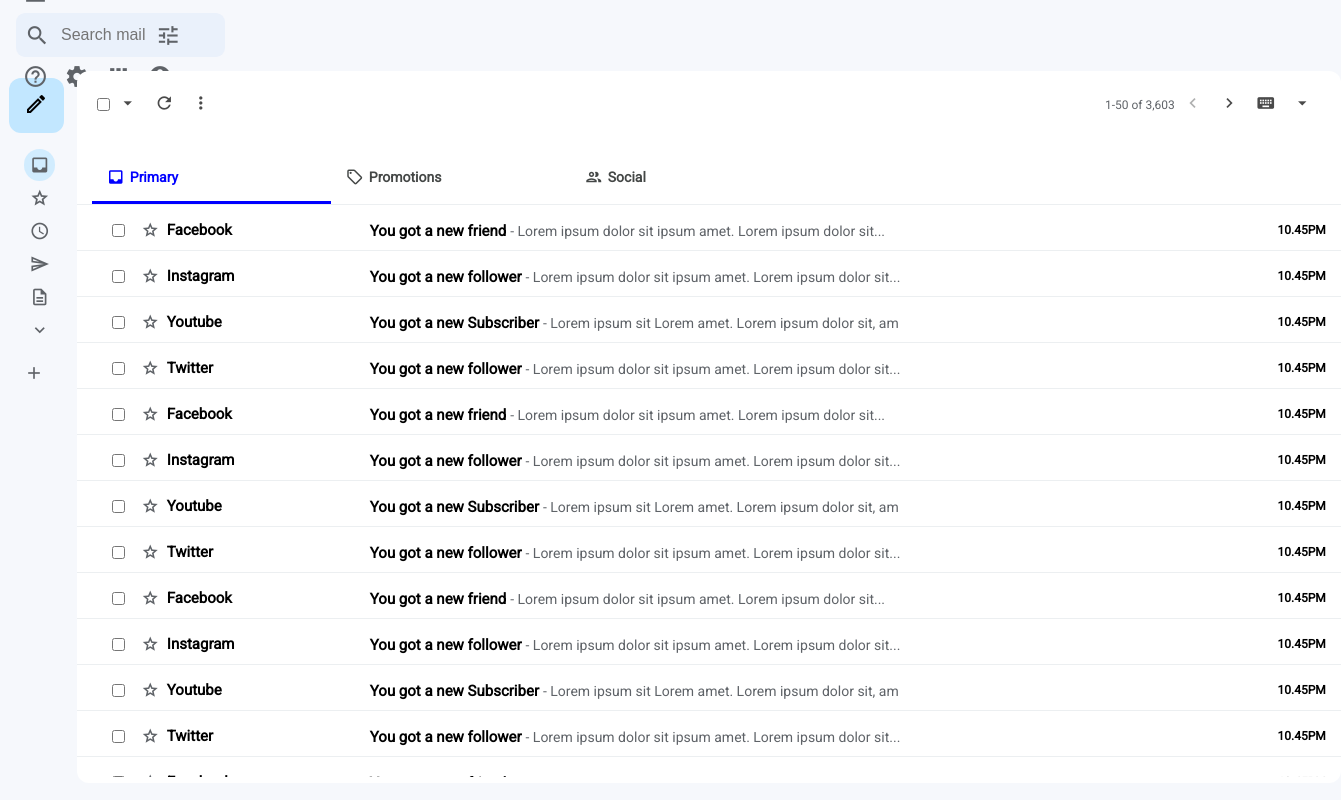
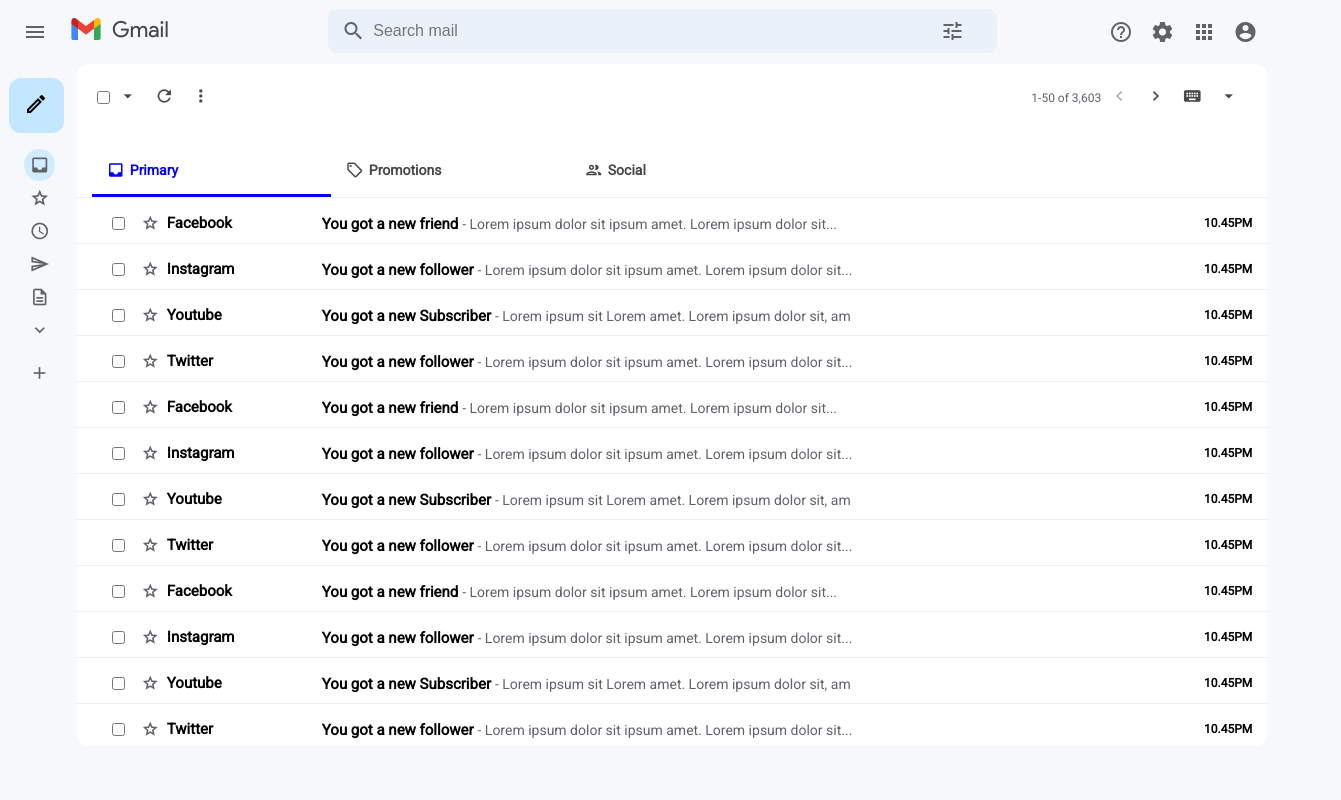
Before and after one commit to krish144/GmailClone, a plain HTML site: page Gmail UI Clone/index.html in a window 1280 px wide. Shown: the whole page, 1341 px wide, since content can reach past the window. Drawn offline with nearby package versions, Linux system fonts and the light colour scheme.

Commit message:
Update style.css

```diff
--- a/Gmail UI Clone/assets/css/style.css
+++ b/Gmail UI Clone/assets/css/style.css
@@ -36,33 +36,32 @@ body{
     display: flex;
     justify-content: space-between;
     align-items: center;
-    padding: 0rem 1rem;
-    height: 3.9rem;
+    padding: 0.5rem 1rem;
+    height: 2.9rem;
 }
 
-.logo{
-    padding-left: 1rem;
-}
 
-.header-left{
+
+.head{
+    width: 100%;
     display: flex;
     justify-content: space-between;
     align-items: center;
 }
 
-.header-right{
-    width:1100px;
+.left{
     display: flex;
     align-items: center;
-    justify-content: space-between;
 }
 
-
+.logo{
+    margin-left: 1rem;
+}
 
 /* Google Fonts icons */
 
-.header .material-icons{
-    font-size: 25px;
+.head .material-icons{
+    font-size: 24px;
     color: var(--color-grey);
     cursor: pointer;
     width: 22px;
@@ -70,13 +69,13 @@ body{
     padding: 7px 8.5px 8px 7px;
 }
 
-.header .material-icons:hover{
+.head .material-icons:hover{
     background-color: rgba(0,0,0,0.12);
     border-radius: 50%;
 }
 
 .input{
-   width:65%;
+   width:50%;
    position: relative;
 
 }
@@ -104,18 +103,21 @@ body{
 
 #tune{
     position:absolute;
-    right:-4%;
+    right:-3%;
     top: 6.5%;
 }
 
 
+
 /* Main */
+
+
 
 /* Left Bar */
 
 .left-bar{
     width: 3rem;
-    height: 88.7vh;
+    height: 85.7vh;
     transition: 0.1s;
     padding:1rem 0rem 0rem 1.5rem;
     background-color: var(--gmail-background);
@@ -201,6 +203,7 @@ body{
     width: 200px;
     justify-content: space-between;
     align-items: center;
+    padding-left: 0.35rem;
 }
 
 #inbox{
@@ -225,10 +228,9 @@ body{
 
 .main-content{
     position: absolute;
-    top: 8.9%;
+    top: 4rem;
     left: 6%;
-    width:79rem;
-    height:89vh;
+    width:93%;
     border-radius: 12px;
     background-color: white;
     transition: 0.5s;
@@ -240,7 +242,7 @@ body{
 }
 
 .p{
-   height: 79.9vh;
+   height: 76.9vh;
    overflow:auto;
 }
 
@@ -294,6 +296,7 @@ body{
     width: 22px;
     height: 22px;
     padding: 7px 6.5px 8px 8px;
+    cursor: pointer;
 }
 
 .content-right .material-icons-outlined:hover , .content-right .material-icons:hover{
@@ -369,7 +372,7 @@ body{
 .message-details-left{
     display: flex;
     align-items: center;
-    margin-right:8rem;
+    margin-right:5rem;
 }
 
 #hover-dots{
```
